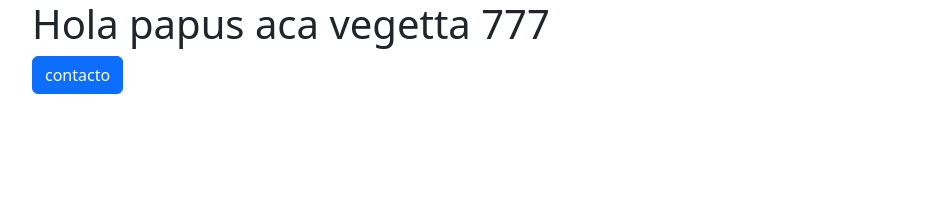
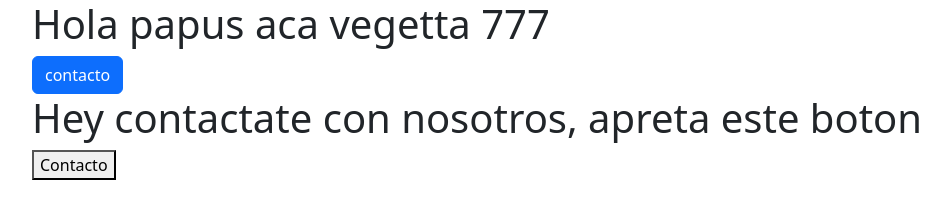
Before and after one commit to carlinnho/semana4HD, a plain HTML site: page index.html in a window 1280 px wide. Shown: the whole page, without its empty margins (50-1000 px from the left). Drawn offline with nearby package versions, Linux system fonts and the light colour scheme.

Commit message:
Agregando area contacto

```diff
--- a/index.html
+++ b/index.html
@@ -14,7 +14,10 @@
         <button class="btn btn-primary">contacto</button>
     </div>
 
-
+    <div class="container">
+        <h1>Hey contactate con nosotros, apreta este boton</h1>
+        <button class="btn-primary">Contacto</button>
+    </div>
 
 </body>
 </html>
```
